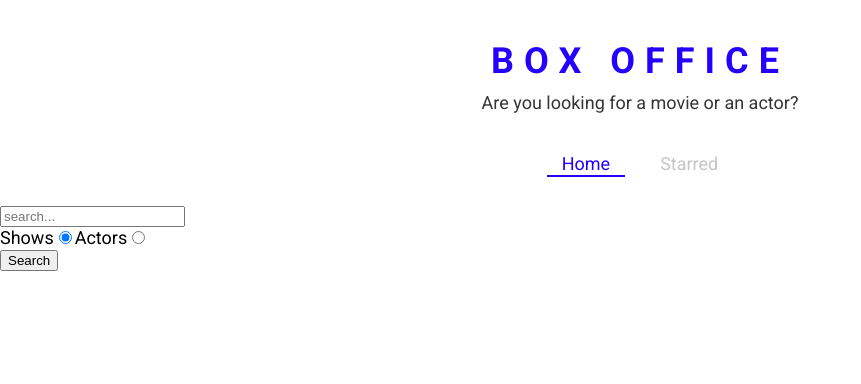
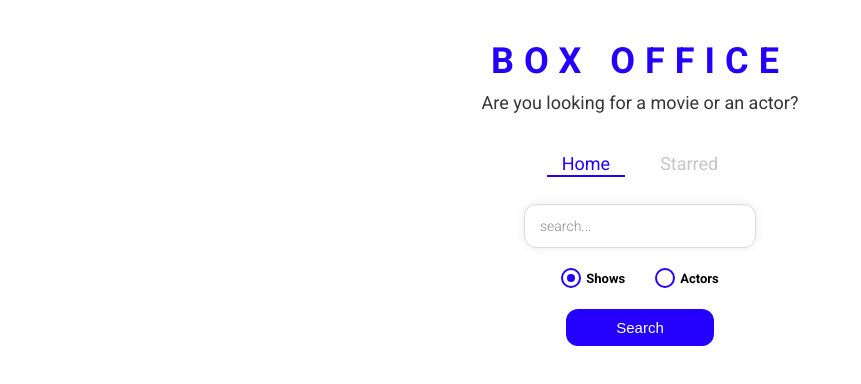
Before and after one commit to itsPhoenix03/Show-Finder, a React (Create React App) app: page / in a window 1280 px wide. Shown: the top 384 px of the page, without its empty margins (0-861 px from the left). Built offline with nearby package versions, Linux system fonts and the light colour scheme.

Commit message:
Applied more styles to radio buttons and search bar

```diff
--- /dev/null
+++ b/src/Components/CustomRadio.js
@@ -0,0 +1,66 @@
+import React from 'react';
+import styled from 'styled-components';
+
+const RadioWrapper = styled.label`
+  display: block;
+  position: relative;
+  padding-left: 25px;
+  cursor: pointer;
+  font-size: 13px;
+  user-select: none;
+  font-weight: 700;
+  line-height: 1.65;
+
+  input {
+    position: absolute;
+    opacity: 0;
+    cursor: pointer;
+  }
+
+  span {
+    position: absolute;
+    top: 0;
+    left: 0;
+    height: 16px;
+    width: 16px;
+    background-color: #fff;
+    border: 2px solid ${({ theme }) => theme.mainColors.blue};
+    border-radius: 50%;
+  }
+
+  input:checked ~ span {
+    background-color: #fff;
+    border: 2px solid ${({ theme }) => theme.mainColors.blue};
+  }
+
+  span:after {
+    content: '';
+    position: absolute;
+    display: none;
+  }
+
+  input:checked ~ span:after {
+    display: block;
+  }
+
+  span:after {
+    top: 4px;
+    left: 4px;
+    width: 8px;
+    height: 8px;
+    border-radius: 50%;
+    background: ${({ theme }) => theme.mainColors.blue};
+  }
+`;
+
+const CustomRadio = ({ label, ...restProps }) => {
+  return (
+    <RadioWrapper htmlFor={restProps.id}>
+      {label}
+      <input {...restProps} type="radio" />
+      <span />
+    </RadioWrapper>
+  );
+};
+
+export default CustomRadio;
--- a/src/Pages/Home.js
+++ b/src/Pages/Home.js
@@ -1,9 +1,15 @@
 import React, { useState } from 'react';
 import ActorGrid from '../Components/actor/ActorGrid';
+import CustomRadio from '../Components/CustomRadio';
 import MainPageLayout from '../Components/MainPageLayout';
 import ShowGrid from '../Components/show/ShowGrid';
 import { apiGet } from '../misc/config';
 import { useLastQuery } from '../misc/custom-hook';
+import {
+  RadioInputsWrapper,
+  SearchButtonWrapper,
+  SearchInput,
+} from './Home.styled';
 
 const Home = () => {
   const [input, setInput] = useLastQuery();
@@ -42,40 +48,40 @@
 
   return (
     <MainPageLayout>
-      <input
+      <SearchInput
         type="text"
         placeholder="search..."
         onChange={onInputChange}
         onKeyDown={onKeyDown}
         value={input}
       />
-      <div>
-        <label htmlFor="show-search">
-          Shows
-          <input
+      <RadioInputsWrapper>
+        <div>
+          <CustomRadio
+            label="Shows"
             id="show-search"
-            type="radio"
             value="show"
             checked={isSearchShow}
             onChange={onRadioSearch}
           />
-        </label>
+        </div>
 
-        <label htmlFor="actor-search">
-          Actors
-          <input
+        <div>
+          <CustomRadio
+            label="Actors"
             id="actor-search"
-            type="radio"
             value="people"
             checked={!isSearchShow}
             onChange={onRadioSearch}
           />
-        </label>
-      </div>
+        </div>
+      </RadioInputsWrapper>
 
-      <button type="button" onClick={onSearch}>
-        Search
-      </button>
+      <SearchButtonWrapper>
+        <button type="button" onClick={onSearch}>
+          Search
+        </button>
+      </SearchButtonWrapper>
 
       {renderResult()}
     </MainPageLayout>
--- /dev/null
+++ b/src/Pages/Home.styled.js
@@ -0,0 +1,49 @@
+import styled from 'styled-components';
+
+export const SearchInput = styled.input`
+  display: block;
+  font-family: 'Roboto', sans-serif;
+  width: 200px;
+  margin: auto;
+  outline: none;
+  padding: 13px 15px;
+  border: 1px solid #dbdbdb;
+  box-shadow: 0px 0px 10px 0px rgba(219, 219, 219, 0.5);
+  font-size: 14px;
+  border-radius: 12px;
+  color: #8d8d8d;
+
+  &::placeholder {
+    font-weight: 300;
+    color: #8d8d8d;
+  }
+`;
+
+export const RadioInputsWrapper = styled.div`
+  display: flex;
+  justify-content: center;
+  margin: 20px 0;
+
+  div {
+    margin: 0 15px;
+  }
+`;
+
+export const SearchButtonWrapper = styled.div`
+  text-align: center;
+  margin-bottom: 35px;
+
+  button {
+    color: #fff;
+    background-color: ${({ theme }) => theme.mainColors.blue};
+    margin: auto;
+    padding: 10px 50px;
+    font-size: 15px;
+    border: none;
+    outline: none;
+    border-radius: 12px;
+    &:hover {
+      cursor: pointer;
+    }
+  }
+`;
```
